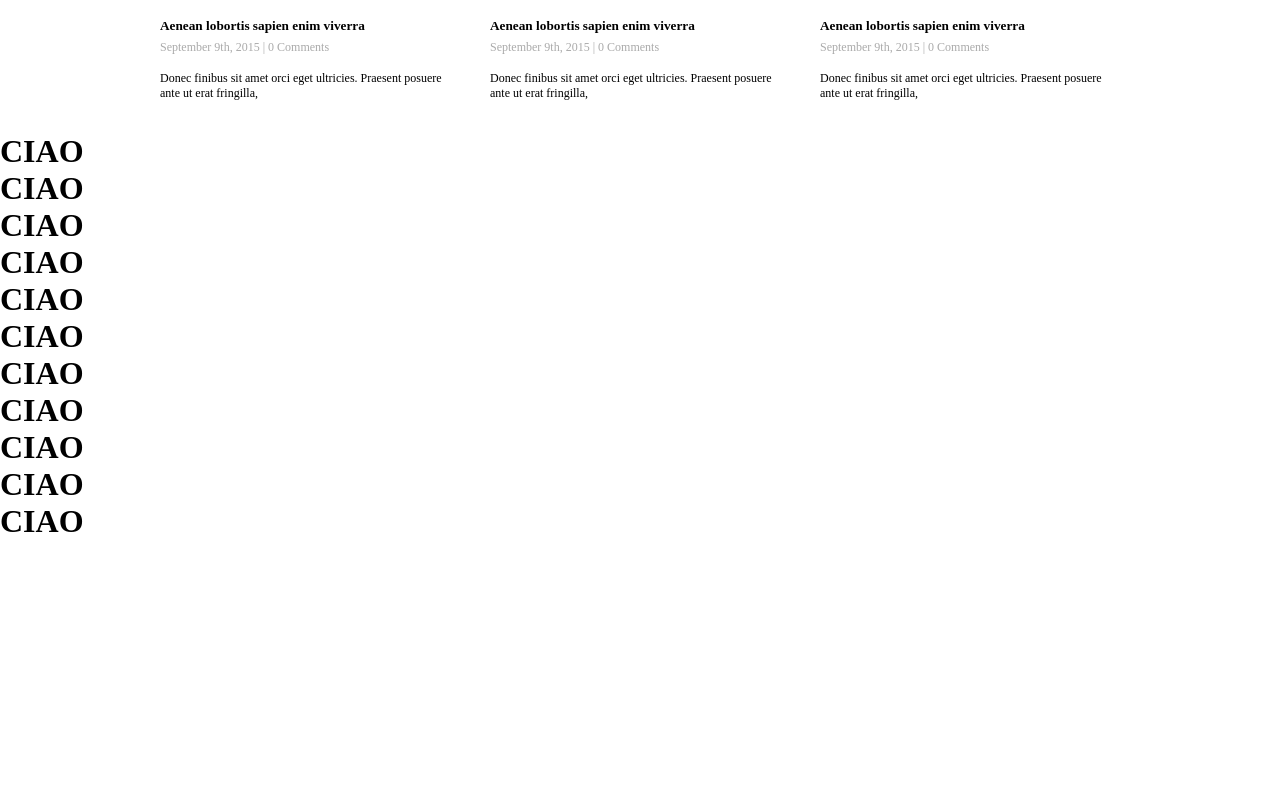
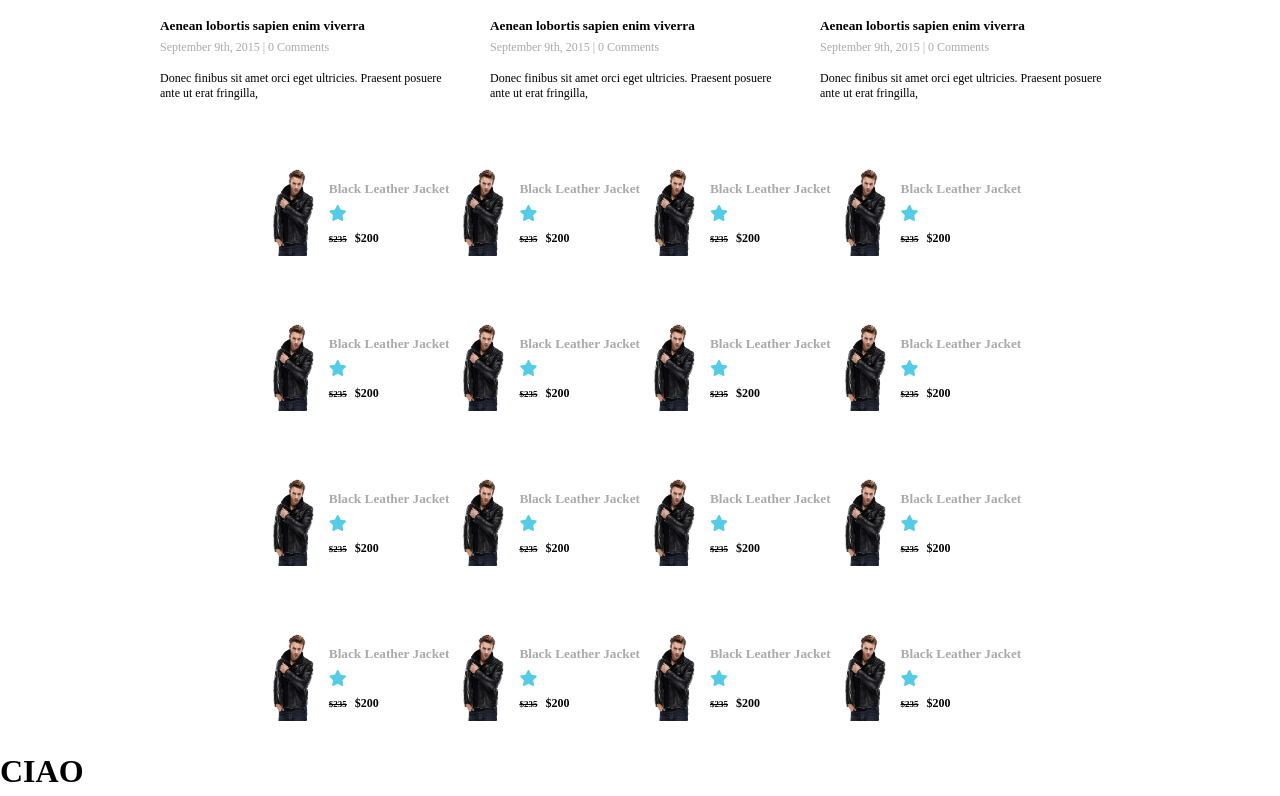
Before and after one commit to Pietro907/proj-html-vuejs, a Vue app: page / in a window 1280 px wide. Shown: the part 4181-4977 px from the top of the page. Before the commit the page ends 4721 px from the top, so only its background shows below. Built offline with nearby package versions, Linux system fonts and the light colour scheme.

Commit message:
add draft 4 row in top rates

```diff
--- a/src/components/MainTopRates.vue
+++ b/src/components/MainTopRates.vue
@@ -8,7 +8,305 @@
 </script>
 
 <template>
+    <!-- 4 card img -->
+    <div class="container">
+        <div class="row r_60 d_flex jst_center align_center">
 
+            <div class="col">
+                <div class="card products d_flex">
+
+                    <img src="../assets/img/black_elegant_man/black_elegant_leather_jacket.jpg" alt="">
+
+                    <div class="info_cost">
+
+                        <h5>Black Leather Jacket</h5>
+                        <i class="fa-solid fa-star"></i> <br>
+                        <p class="style_line"><b>$235</b></p>
+                        <p><b>$200</b></p>
+
+                    </div>
+
+                </div>
+            </div>
+
+            <div class="col">
+                <div class="card products d_flex">
+
+                    <img src="../assets/img/black_elegant_man/black_elegant_leather_jacket.jpg" alt="">
+
+                    <div class="info_cost">
+
+                        <h5>Black Leather Jacket</h5>
+                        <i class="fa-solid fa-star"></i> <br>
+                        <p class="style_line"><b>$235</b></p>
+                        <p><b>$200</b></p>
+
+                    </div>
+
+                </div>
+            </div>
+
+            <div class="col">
+                <div class="card products d_flex">
+
+                    <img src="../assets/img/black_elegant_man/black_elegant_leather_jacket.jpg" alt="">
+
+                    <div class="info_cost">
+
+                        <h5>Black Leather Jacket</h5>
+                        <i class="fa-solid fa-star"></i> <br>
+                        <p class="style_line"><b>$235</b></p>
+                        <p><b>$200</b></p>
+
+                    </div>
+
+                </div>
+            </div>
+
+            <div class="col">
+                <div class="card products d_flex">
+
+                    <img src="../assets/img/black_elegant_man/black_elegant_leather_jacket.jpg" alt="">
+
+                    <div class="info_cost">
+
+                        <h5>Black Leather Jacket</h5>
+                        <i class="fa-solid fa-star"></i> <br>
+                        <p class="style_line"><b>$235</b></p>
+                        <p><b>$200</b></p>
+
+                    </div>
+
+                </div>
+            </div>
+
+        </div>
+    </div>
+
+     <!-- 4 card img -->
+     <div class="container">
+        <div class="row r_60 d_flex jst_center align_center">
+
+            <div class="col">
+                <div class="card products d_flex">
+
+                    <img src="../assets/img/black_elegant_man/black_elegant_leather_jacket.jpg" alt="">
+
+                    <div class="info_cost">
+
+                        <h5>Black Leather Jacket</h5>
+                        <i class="fa-solid fa-star"></i> <br>
+                        <p class="style_line"><b>$235</b></p>
+                        <p><b>$200</b></p>
+
+                    </div>
+
+                </div>
+            </div>
+
+            <div class="col">
+                <div class="card products d_flex">
+
+                    <img src="../assets/img/black_elegant_man/black_elegant_leather_jacket.jpg" alt="">
+
+                    <div class="info_cost">
+
+                        <h5>Black Leather Jacket</h5>
+                        <i class="fa-solid fa-star"></i> <br>
+                        <p class="style_line"><b>$235</b></p>
+                        <p><b>$200</b></p>
+
+                    </div>
+
+                </div>
+            </div>
+
+            <div class="col">
+                <div class="card products d_flex">
+
+                    <img src="../assets/img/black_elegant_man/black_elegant_leather_jacket.jpg" alt="">
+
+                    <div class="info_cost">
+
+                        <h5>Black Leather Jacket</h5>
+                        <i class="fa-solid fa-star"></i> <br>
+                        <p class="style_line"><b>$235</b></p>
+                        <p><b>$200</b></p>
+
+                    </div>
+
+                </div>
+            </div>
+
+            <div class="col">
+                <div class="card products d_flex">
+
+                    <img src="../assets/img/black_elegant_man/black_elegant_leather_jacket.jpg" alt="">
+
+                    <div class="info_cost">
+
+                        <h5>Black Leather Jacket</h5>
+                        <i class="fa-solid fa-star"></i> <br>
+                        <p class="style_line"><b>$235</b></p>
+                        <p><b>$200</b></p>
+
+                    </div>
+
+                </div>
+            </div>
+
+        </div>
+    </div>
+
+     <!-- 4 card img -->
+     <div class="container">
+        <div class="row r_60 d_flex jst_center align_center">
+
+            <div class="col">
+                <div class="card products d_flex">
+
+                    <img src="../assets/img/black_elegant_man/black_elegant_leather_jacket.jpg" alt="">
+
+                    <div class="info_cost">
+
+                        <h5>Black Leather Jacket</h5>
+                        <i class="fa-solid fa-star"></i> <br>
+                        <p class="style_line"><b>$235</b></p>
+                        <p><b>$200</b></p>
+
+                    </div>
+
+                </div>
+            </div>
+
+            <div class="col">
+                <div class="card products d_flex">
+
+                    <img src="../assets/img/black_elegant_man/black_elegant_leather_jacket.jpg" alt="">
+
+                    <div class="info_cost">
+
+                        <h5>Black Leather Jacket</h5>
+                        <i class="fa-solid fa-star"></i> <br>
+                        <p class="style_line"><b>$235</b></p>
+                        <p><b>$200</b></p>
+
+                    </div>
+
+                </div>
+            </div>
+
+            <div class="col">
+                <div class="card products d_flex">
+
+                    <img src="../assets/img/black_elegant_man/black_elegant_leather_jacket.jpg" alt="">
+
+                    <div class="info_cost">
+
+                        <h5>Black Leather Jacket</h5>
+                        <i class="fa-solid fa-star"></i> <br>
+                        <p class="style_line"><b>$235</b></p>
+                        <p><b>$200</b></p>
+
+                    </div>
+
+                </div>
+            </div>
+
+            <div class="col">
+                <div class="card products d_flex">
+
+                    <img src="../assets/img/black_elegant_man/black_elegant_leather_jacket.jpg" alt="">
+
+                    <div class="info_cost">
+
+                        <h5>Black Leather Jacket</h5>
+                        <i class="fa-solid fa-star"></i> <br>
+                        <p class="style_line"><b>$235</b></p>
+                        <p><b>$200</b></p>
+
+                    </div>
+
+                </div>
+            </div>
+
+        </div>
+    </div>
+
+     <!-- 4 card img -->
+     <div class="container">
+        <div class="row r_60 d_flex jst_center align_center">
+
+            <div class="col">
+                <div class="card products d_flex">
+
+                    <img src="../assets/img/black_elegant_man/black_elegant_leather_jacket.jpg" alt="">
+
+                    <div class="info_cost">
+
+                        <h5>Black Leather Jacket</h5>
+                        <i class="fa-solid fa-star"></i> <br>
+                        <p class="style_line"><b>$235</b></p>
+                        <p><b>$200</b></p>
+
+                    </div>
+
+                </div>
+            </div>
+
+            <div class="col">
+                <div class="card products d_flex">
+
+                    <img src="../assets/img/black_elegant_man/black_elegant_leather_jacket.jpg" alt="">
+
+                    <div class="info_cost">
+
+                        <h5>Black Leather Jacket</h5>
+                        <i class="fa-solid fa-star"></i> <br>
+                        <p class="style_line"><b>$235</b></p>
+                        <p><b>$200</b></p>
+
+                    </div>
+
+                </div>
+            </div>
+
+            <div class="col">
+                <div class="card products d_flex">
+
+                    <img src="../assets/img/black_elegant_man/black_elegant_leather_jacket.jpg" alt="">
+
+                    <div class="info_cost">
+
+                        <h5>Black Leather Jacket</h5>
+                        <i class="fa-solid fa-star"></i> <br>
+                        <p class="style_line"><b>$235</b></p>
+                        <p><b>$200</b></p>
+
+                    </div>
+
+                </div>
+            </div>
+
+            <div class="col">
+                <div class="card products d_flex">
+
+                    <img src="../assets/img/black_elegant_man/black_elegant_leather_jacket.jpg" alt="">
+
+                    <div class="info_cost">
+
+                        <h5>Black Leather Jacket</h5>
+                        <i class="fa-solid fa-star"></i> <br>
+                        <p class="style_line"><b>$235</b></p>
+                        <p><b>$200</b></p>
+
+                    </div>
+
+                </div>
+            </div>
+
+        </div>
+    </div>
     <h1>CIAO</h1>
     <h1>CIAO</h1>
     <h1>CIAO</h1>
@@ -20,9 +318,61 @@
     <h1>CIAO</h1>
     <h1>CIAO</h1>
     <h1>CIAO</h1>
-
 </template>
 
 <style scoped>
+.r_60 {
+    width: 60%;
+    margin: 0 auto;
+    padding: 2rem 0;
+}
 
+.products>img {
+    width: 70px;
+}
+
+.info_cost>h5 {
+    padding: 1rem 0 0.5rem;
+    color: var(--bg-gray-light);
+}
+
+.info_cost>.fa-star {
+    color: var(--bg-heaven);
+}
+
+p {
+    display: inline-block;
+    padding: 0.5rem 0.5rem 0 0;
+    font-size: 12px;
+}
+
+.style_line {
+    text-decoration-line: line-through;
+    font-size: 9px;
+}
+
+
+/* Utilities */
+.d_flex {
+    display: flex;
+}
+
+.jst_center {
+    justify-content: center;
+}
+
+.jst_end {
+    justify-content: end;
+}
+
+.jst_btw {
+    justify-content: space-between;
+}
+
+.align_center {
+    align-items: center;
+}
+
+
+/* Color */
 </style>
```
Lines whose indentation alone changed are shown as unchanged.
